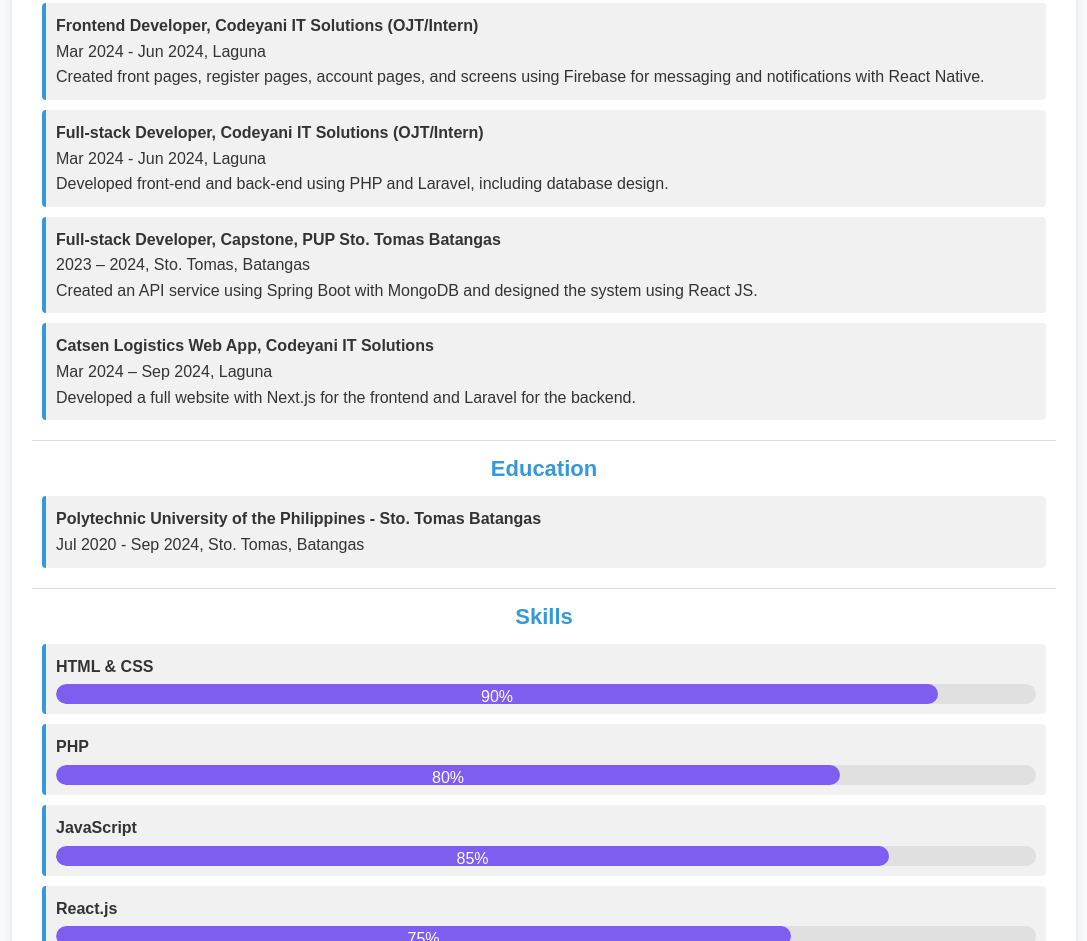
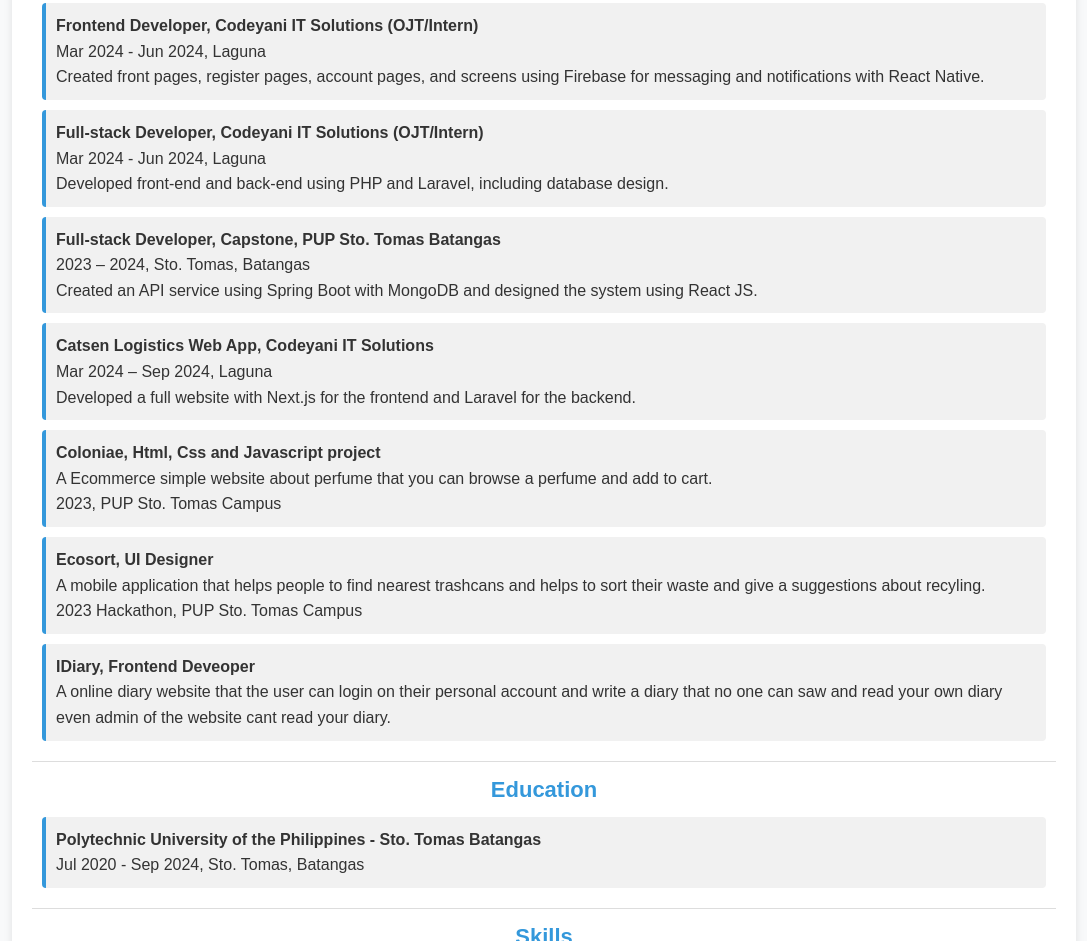
Before and after one commit to MarkJayson15/CV, a plain HTML site: page index.html in a window 1280 px wide. Shown: the part 412-1353 px from the top of the page, without its empty margins (96-1183 px from the left). Drawn offline with Linux system fonts and the light colour scheme.

Commit message:
Update index.html

```diff
--- a/index.html
+++ b/index.html
@@ -135,6 +135,21 @@
                          Mar 2024 – Sep 2024, Laguna<br>
                          Developed a full website with Next.js for the frontend and Laravel for the backend.
                     </li>
+                    <li class="project-item">
+                         <strong>Coloniae, Html, Css and Javascript project</strong><br>
+                         A Ecommerce simple website about perfume that you can browse a perfume and add to cart.<br>
+                         2023, PUP Sto. Tomas Campus
+                    </li>
+                    <li class="project-item">
+                         <strong>Ecosort, UI Designer</strong><br>
+                         A mobile application that helps people to find nearest trashcans and helps to sort their waste and give a suggestions about recyling.<br>
+                         2023 Hackathon, PUP Sto. Tomas Campus
+                    </li>
+                    <li class="project-item">
+                         <strong>IDiary, Frontend Deveoper</strong><br>
+                        A online diary website that the user can login on their personal account and write a diary that no one can saw and read your own diary
+                        even admin of the website cant read your diary.
+                    </li>
                </ul>
           </div>
 
```
